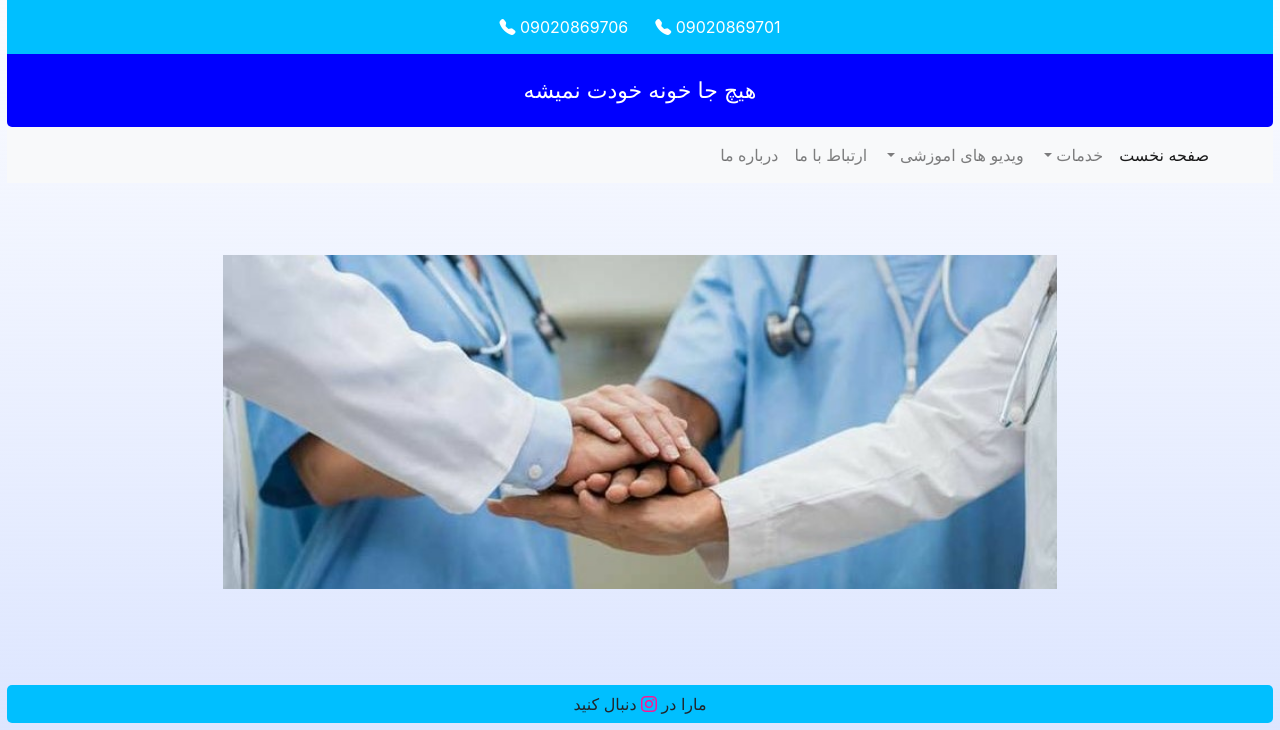
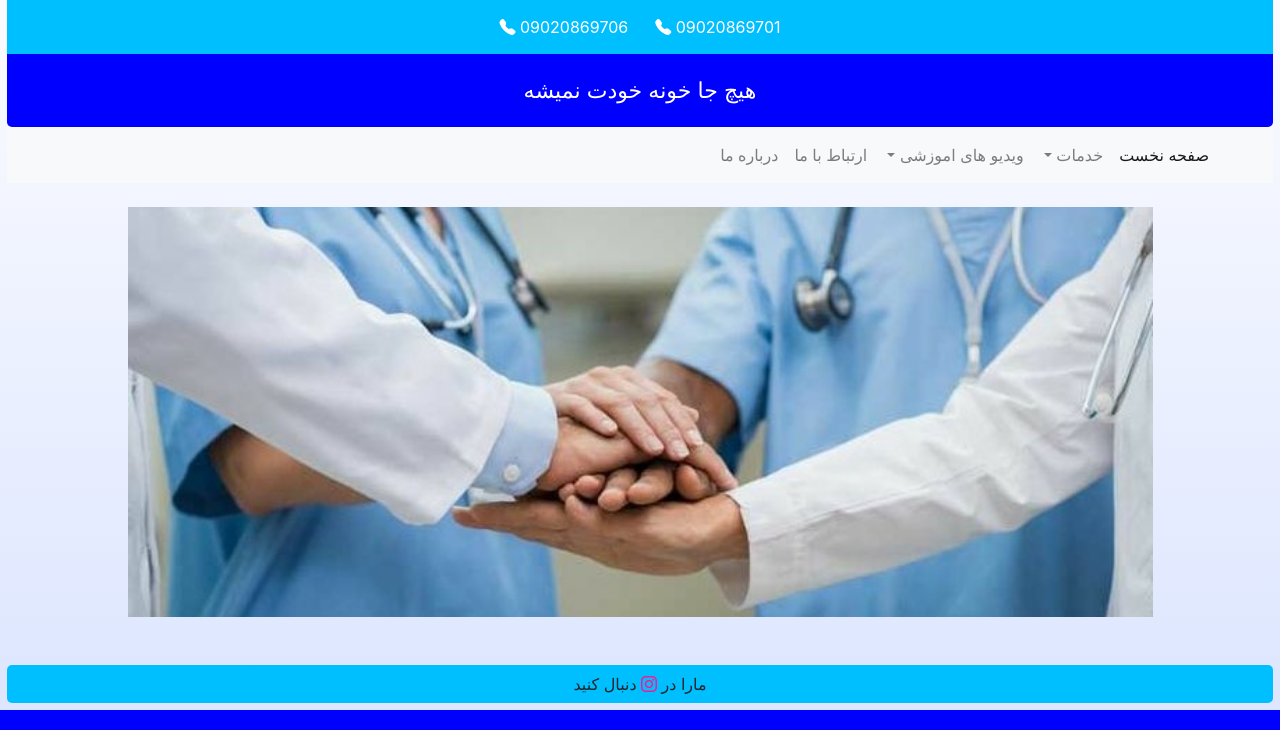
Before and after one commit to ashkanusefi/nafis, a Django app: page /fani/ in a window 1280 px wide. Shown: the part 112-842 px from the top of the page. Run offline with Django 3.2, Linux system fonts and the light colour scheme; some libraries are stand-ins or nearby versions.

Commit message:
main pic

```diff
--- a/nafis/static/nafis/css/main.css
+++ b/nafis/static/nafis/css/main.css
@@ -1,8 +1,8 @@
 
 body {
     /*background: linear-gradient(#fbfbfc, #a8c4e787);*/
-    margin: 7px!important;
-    background-image: linear-gradient(white,#0e4cfc24);
+    margin: 7px !important;
+    background-image: linear-gradient(white, #0e4cfc24);
 
 }
 
@@ -16,23 +16,24 @@
 }
 
 .header2 {
-    background-color:deepskyblue!important;
+    background-color: deepskyblue !important;
     padding: 15px;
     color: #ffffff;
     text-align: center;
     font-size: 16px;
-    margin-right: 0px!important;
-    margin-left: 0px!important;
+    margin-right: 0px !important;
+    margin-left: 0px !important;
     width: 100%;
 
 }
 
 .container_override {
     margin: 0 !important;
-    padding: 0!important;
-    max-width: 100%!important;
+    padding: 0 !important;
+    max-width: 100% !important;
 }
-.bi-instagram{
+
+.bi-instagram {
     color: deeppink;
 }
 
@@ -40,31 +41,45 @@
     text-align: right;
 
 }
-.header3{
+
+.header3 {
     background-color: blue;
-    text-align:center;
+    text-align: center;
     font-size: 22px;
     padding: 20px;
     width: 100%;
-    color: white;!important;
+    color: white;
+!important;
     border-radius: 0px 0px 5px 5px;
 }
-.mydropdown{
-    text-align: right!important;
-    background-color: deepskyblue!important;
+
+.mydropdown {
+    text-align: right !important;
+    background-color: deepskyblue !important;
 }
-.hea{
+
+.hea {
     margin-left: 7px;
 }
 
-.footer{
+.footer {
     text-align: center;
     padding: 7px;
     background-color: deepskyblue;
     width: 100%;
     border-radius: 5px;
 }
-.main{
+
+.main {
     padding: 100px;
     background-color: white;
 }
+
+.main_pic {
+    margin: 0px !important;
+}
+
+.mainpic {
+    width: 100%;
+    height: auto;
+}
--- a/nafis/templates/nafis/base.html
+++ b/nafis/templates/nafis/base.html
@@ -103,21 +103,36 @@
     </div>
 </nav>
 <br>
-<br>
-<br>
-<div class="row">
-    <div class="col-lg-2"></div>
-    <div class="col-sm-12 col-lg-8">
-        <img width="100%" height=100% src="{% static "nafis/images/IMG-20210511-WA0027.jpg" %}">
+<div class="row main_pic">
+    <div class="col-lg-1"></div>
+    <div class="col-sm-12 col-lg-10">
+        <img  class="mainpic" width="100%" height=100% src="{% static "nafis/images/IMG-20210511-WA0027.jpg" %}">
     </div>
-    <div class="col-lg-2"></div>
+    <div class="col-lg-1"></div>
 </div>
 <br>
 <br>
 
-<br>
-<br>
+<!--<div class="row">
+    <div class="col-sm-2"></div>
+    <div class="col-sm-10 col-lg-3">
+        <img width="100%" height="100%" src="{% static "nafis/images/IMG-20210510-WA0027.jpg" %}">
+    </div>
+    <div class="col-sm-2"></div>
 
+    <div class="col-sm-2"></div>
+    <div class="col-sm-10 col-lg-3">
+        <img width="100%" height="100%" src="{% static "nafis/images/IMG-20210510-WA0028.jpg" %}">
+    </div>
+    <div class="col-sm-2"></div>
+
+    <div class="col-sm-2"></div>
+    <div class="col-sm-12 col-lg-3">
+        <img width="100%" height="100%" src="{% static "nafis/images/IMG-20210510-WA0026.jpg" %}">
+    </div>
+    <div class="col-sm-2"></div>
+</div>
+-->
 
 <div class="footer">
     مارا در
```
